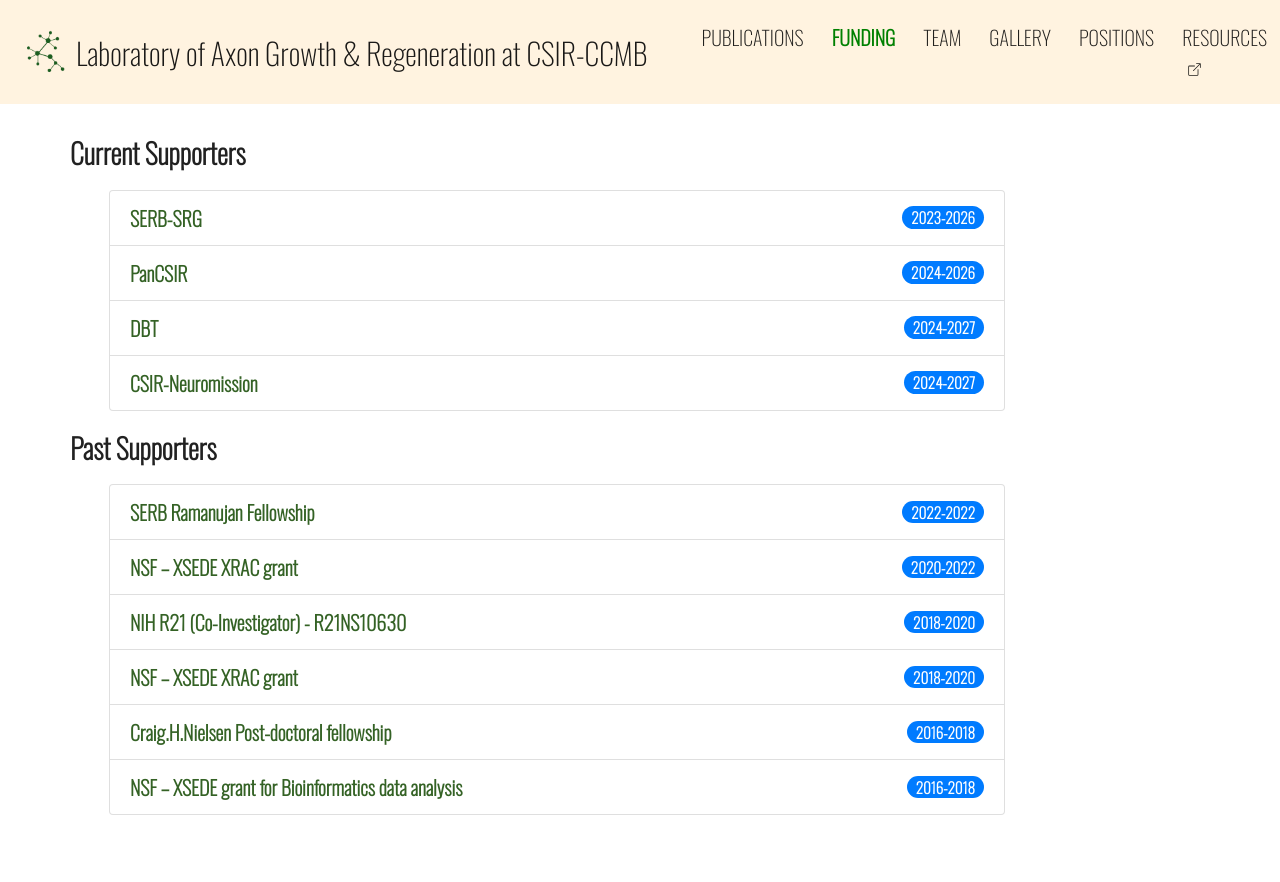
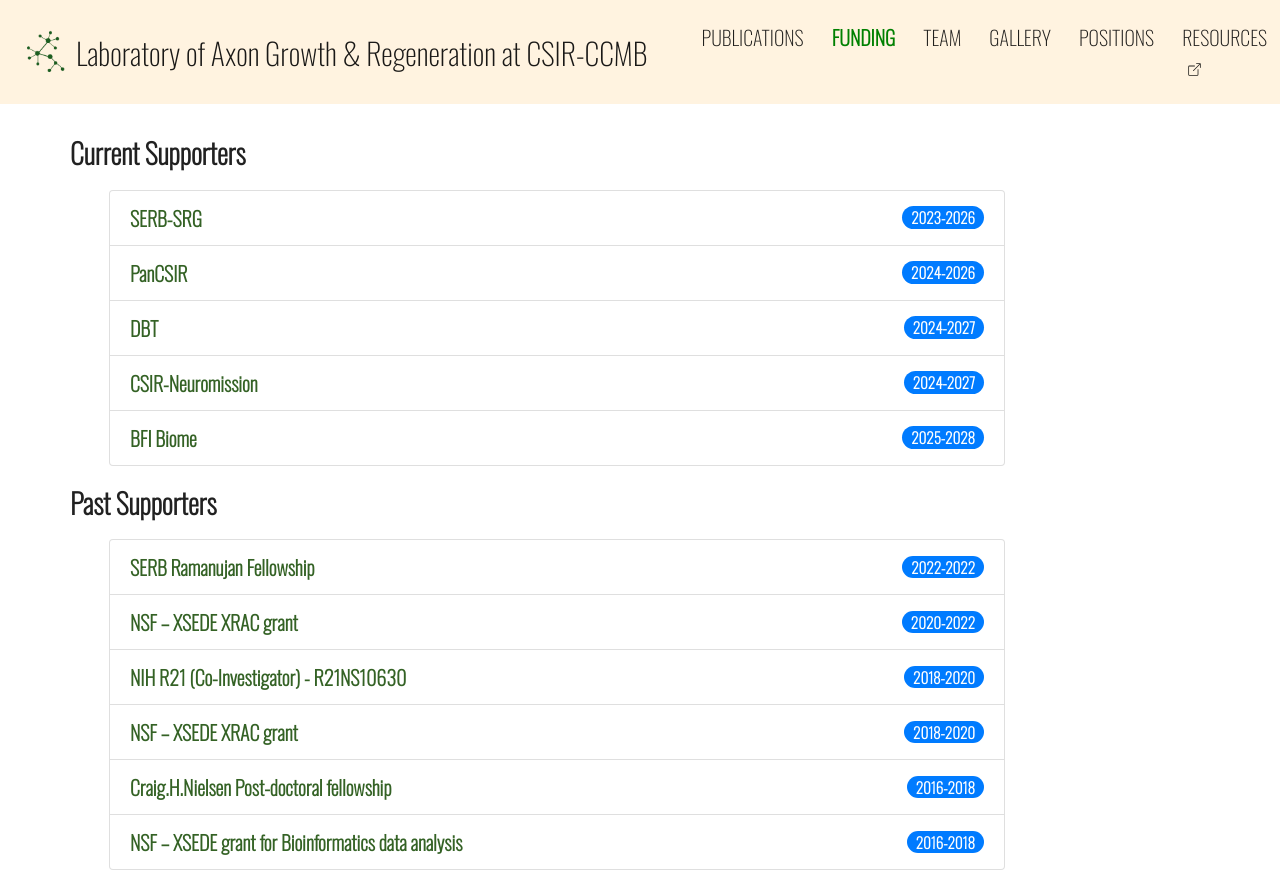
Before and after one commit to rdbcasillas/ishvenkatesh-lab, a Vue app: page /funding in a window 1280 px wide. Shown: the top 882 px of the page. Before the commit the page ends 827 px from the top, so only its background shows below. Built offline with nearby package versions, Linux system fonts and the light colour scheme; what vue-particles would draw is missing.

Commit message:
2025_Nov_update_2

```diff
--- a/src/views/Funding.vue
+++ b/src/views/Funding.vue
@@ -30,6 +30,12 @@
             >
               CSIR-Neuromission
               <span class="badge badge-primary badge-pill">2024-2027</span>
+            </li>
+             <li
+              class="list-group-item d-flex justify-content-between align-items-center"
+            >
+              BFI Biome
+              <span class="badge badge-primary badge-pill">2025-2028</span>
             </li>
           </ul>
         </b-col>
--- a/src/views/Team.vue
+++ b/src/views/Team.vue
@@ -66,7 +66,7 @@
           name: "Praveena Koyyada",
           position: "Senior Project Associate",
           image: "Praveena",
-          desc: "Praveena started here journey in neuroscience with Ish's Axon growth and regeneration lab as a Post Doctoral since August 2025. She is a professional graduate with M.Tech in Biotechnology from JNTU and has been awarded PhD in Biochemistry for her work on Systemic analysis of Mycobacterium tuberculosis and its host genome from University of Hyderabad. She bring to the table an experience of implementing Machine learning and Deep learning approaches onto the OMICs studies alongside statistics for drawing biological inferences. Her curiosity for learning, cognition and neuroscience has led to work on the a Chromatin developmental atlas, where she is utilizing the pool of epigenomics and transcriptomics data available at ENCODE consortium. She is interested to develop strategic deep learning method studying the axon development in CNS and further, wants to navigate through translational studies aimed at handling and management of neurodegenerative diseases. Apart from sciences, she is passionate about reading on world history, Indian heritage, science-fiction and fictitious works from notable writers. She also take deep craving for adventure sports, exploring places and learning arts.",
+          desc: "Praveena started her journey in neuroscience with Ish's Axon growth and regeneration lab as a Post Doctoral since August 2025. She is a professional graduate with M.Tech in Biotechnology from JNTU and has been awarded PhD in Biochemistry for her work on Systemic analysis of Mycobacterium tuberculosis and its host genome from University of Hyderabad. She brings to the table an experience of implementing Machine learning and Deep learning approaches onto the OMICs studies alongside statistics for drawing biological inferences. Her curiosity for learning, cognition and neuroscience has led to work on the a Chromatin developmental atlas, where she is utilizing the pool of epigenomics and transcriptomics data available at ENCODE consortium. She is interested to develop strategic deep learning method studying the axon development in CNS and further, wants to navigate through translational studies aimed at handling and management of neurodegenerative diseases. Apart from sciences, she is passionate about reading on world history, Indian heritage, science-fiction and fictitious works from notable writers. She also takes deep craving for adventure sports, exploring places and learning arts.",
           email: "praveena.bt94@gmail.com",
         },
         {
```
